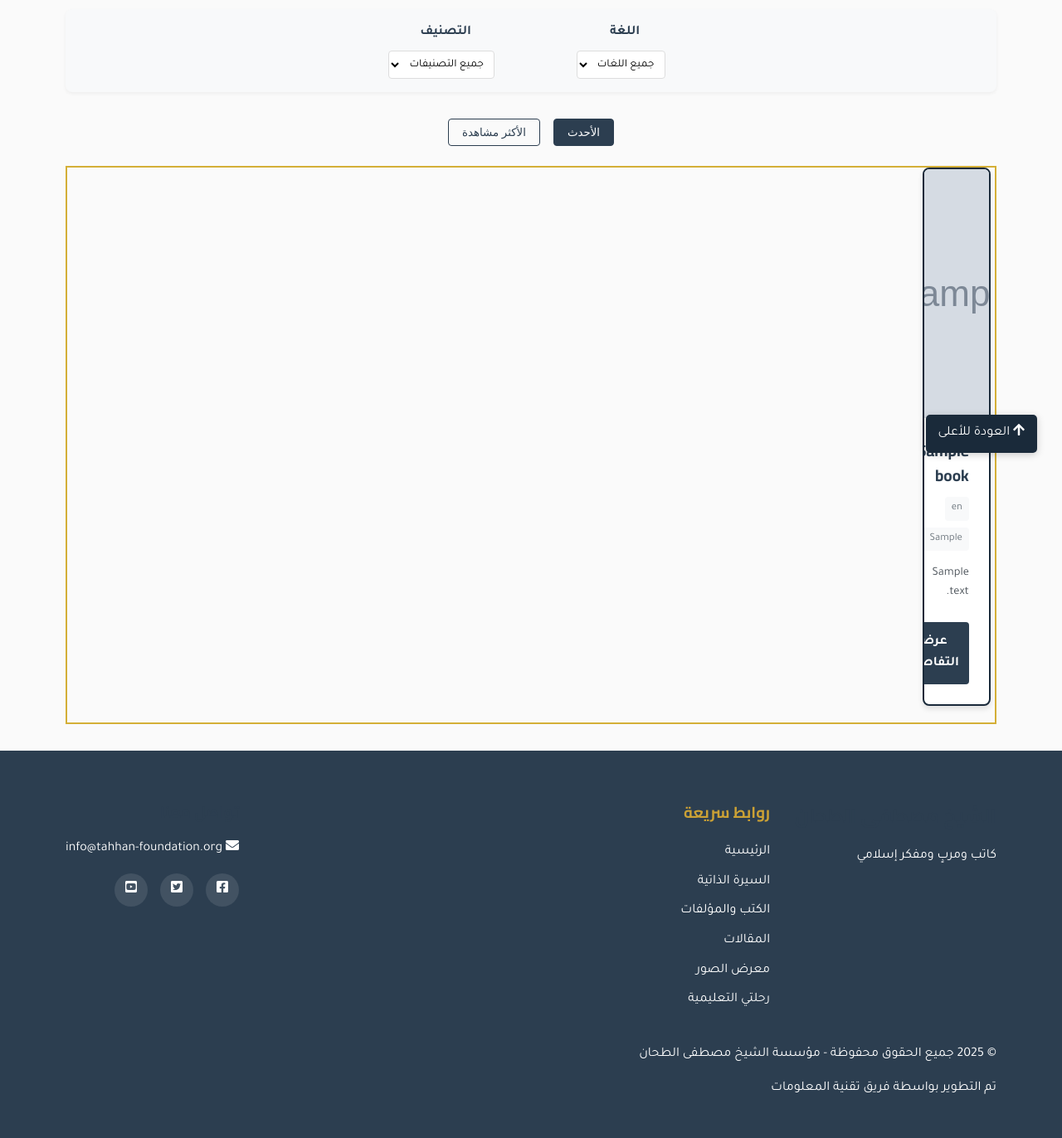
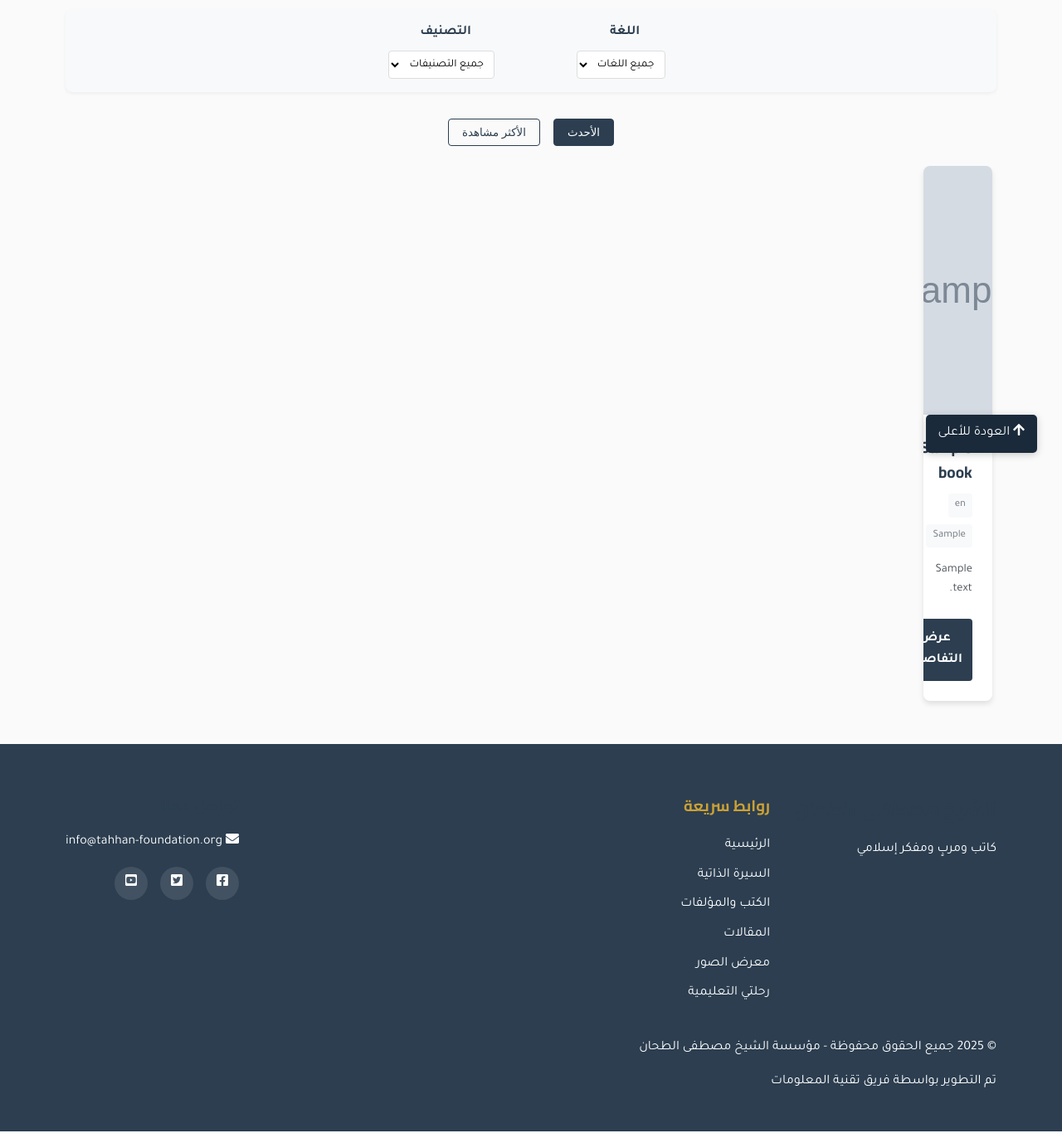
Before and after one commit to srab1980/ShTahan, a Flask app: page /books in a window 1280 px wide. Shown: the part 224-1596 px from the top of the page at 83% size. Run offline with Flask 3, Linux system fonts and the light colour scheme; tables that the repository leaves empty hold one stand-in row (values such as "Sample post"); grey boxes marked "Sample" are stand-in pictures; some libraries are stand-ins or nearby versions.

Commit message:
Remove debug borders from article and book pages.
Replit-Commit-Author: Agent
Replit-Commit-Session-Id: 1ff1f280-4fb3-4e5e-b5ef-e0f3e47dc461
Replit-Commit-Screenshot-Url: https://storage.googleapis.com/screenshot-production-us-central1/42c516af-18fc-4cd7-a039-196a65dfcd37/d4ee08de-5c83-4b2b-b84a-9650ac3cddba.jpg

```diff
--- a/templates/articles_page.html
+++ b/templates/articles_page.html
@@ -100,7 +100,6 @@
     /* Simple static 3-column layout */
     .articles-fixed-grid {
         width: 100%;
-        border: 2px solid #d4af37;
         overflow: hidden;
     }
 
@@ -109,7 +108,6 @@
         margin-right: 2%;
         margin-bottom: 20px;
         float: right;
-        border: 2px solid #1a2a3a;
         background-color: white;
         border-radius: 8px;
         overflow: hidden;
--- a/templates/books_page.html
+++ b/templates/books_page.html
@@ -89,7 +89,6 @@
         max-width: 1200px;
         margin: 0 auto;
         overflow: hidden;
-        border: 2px solid #d4af37; /* Debug border */
     }
 
     .book-card {
@@ -102,7 +101,6 @@
         box-shadow: 0 4px 6px rgba(0,0,0,0.1);
         transition: transform 0.3s ease, box-shadow 0.3s ease;
         background-color: white;
-        border: 2px solid #1a2a3a; /* Debug border */
     }
 
     .book-card:nth-child(3n) {
```
